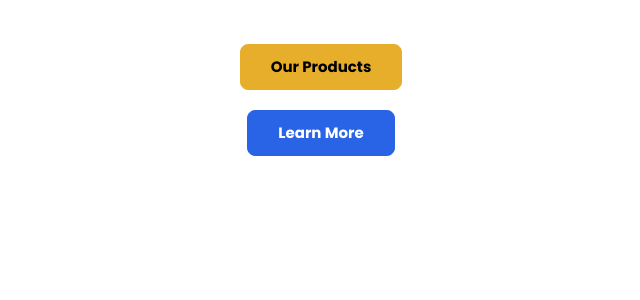
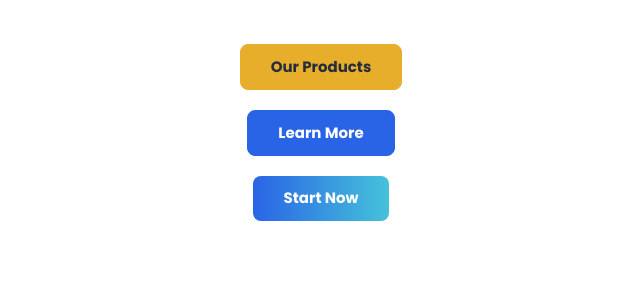
Before and after one commit to jess-JB/apcopay-review, a Next.js app: page / in a window 1280 px wide. Shown: the top 300 px of the page, without its empty margins (319-959 px from the left). Built offline with nearby package versions, Linux system fonts and the light colour scheme.

Commit message:
gradient button added

```diff
--- a/app/page.tsx
+++ b/app/page.tsx
@@ -6,6 +6,7 @@ const Page = () => {
     <div className='flex flex-col gap-5 justify-center items-center p-11'>
       <Button buttonType={"primary"}>Our Products</Button>
       <Button buttonType={"secondary"}>Learn More</Button>
+      <Button buttonType={"gradient"}>Start Now</Button>
     </div>
   );
 };
--- a/components/Button/Button.tsx
+++ b/components/Button/Button.tsx
@@ -21,7 +21,7 @@ import classNames from "classnames";
 
 type ButtonProps = {
   children: React.ReactNode;
-  buttonType: "primary" | "secondary" | "gradientPrimary" | "gradientSecondary";
+  buttonType: "primary" | "secondary" | "gradient";
 } & DetailedHTMLProps<
   ButtonHTMLAttributes<HTMLButtonElement>,
   HTMLButtonElement
@@ -34,8 +34,7 @@ const Button = forwardRef<HTMLButtonElement, ButtonProps>(function Button(
   const buttonVariants = {
     primary: "button-primary",
     secondary: "button-secondary",
-    gradientPrimary: "button-gradient-primary",
-    gradientSecondary: "button-gradient-secondary",
+    gradient: "button-gradient",
   };
 
   return (
--- a/styles/globals.css
+++ b/styles/globals.css
@@ -4,14 +4,26 @@
 
 @layer components {
   .button-primary {
-    @apply rounded-lg text-subhead-regular-sm border border-secondary bg-secondary px-[1.875rem] py-[0.688rem] text-black hover:border-primary hover:bg-primary hover:text-white active:border-primary active:bg-primary  disabled:bg-secondary transition-all delay-100;
+    @apply rounded-lg text-subhead-regular-sm px-[1.875rem] py-[0.688rem]  border border-secondary bg-secondary text-dark hover:border-primary hover:bg-primary hover:text-white active:border-primary active:bg-primary  disabled:bg-secondary transition-all delay-100;
   }
   .button-secondary {
-    @apply rounded-lg text-subhead-regular-sm border border-primary bg-primary px-[1.875rem] py-[0.688rem] text-white hover:border-primary-variant-2 hover:bg-primary-variant-2 active:border-primary active:bg-primary  disabled:bg-secondary transition-all delay-100;
+    @apply rounded-lg text-subhead-regular-sm border px-[1.875rem] py-[0.688rem] border-primary bg-primary  text-white hover:border-primary-variant-2 hover:bg-primary-variant-2 active:border-primary active:bg-primary  disabled:bg-secondary transition-all delay-100;
   }
-  .button-gradient-primary {
-    @apply rounded-lg border;
+
+  .button-gradient {
+    @apply relative rounded-lg text-subhead-regular-sm text-white px-[1.875rem] py-[0.688rem] bg-gradient-to-r from-primary to-primary-variant-2 z-10 overflow-hidden;
   }
+
+  .button-gradient::after {
+    content: "";
+    @apply absolute inset-0 bg-gradient-to-l opacity-0 transition-opacity duration-500;
+    z-index: -1;
+  }
+
+  .button-gradient:hover::after {
+    @apply opacity-100;
+  }
+
   .button-gradient-secondary {
     @apply rounded-lg border;
   }
--- a/tailwind.config.ts
+++ b/tailwind.config.ts
@@ -356,6 +356,7 @@ const config: Config = {
         ],
       },
       colors: {
+        dark: "#252D3D",
         primary: "#2A64E6",
         "primary-variant-1": "#4566AE",
         "primary-variant-2": "#45C2DA",
@@ -367,7 +368,7 @@ const config: Config = {
         warning: "#ff9900",
       },
       backgroundImage: {
-        // bg-purple-variant-1 ... and so on
+        // bg-blue-variant-1 ... and so on
         "blue-variant-1":
           "linear-gradient(99.93deg, #2A64E6 3.58%, #45C2DA 95.71%",
         "blue-variant-2":
```
Also changed, not shown: 1 other file (tests, documents, lock files or other folders).
